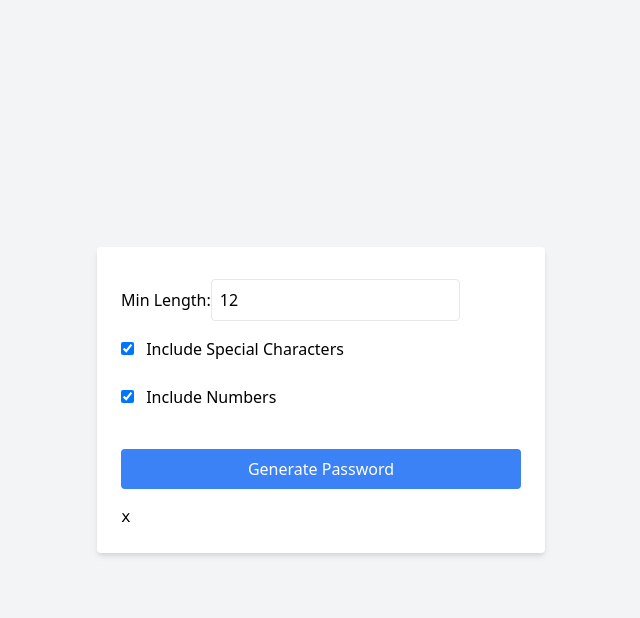
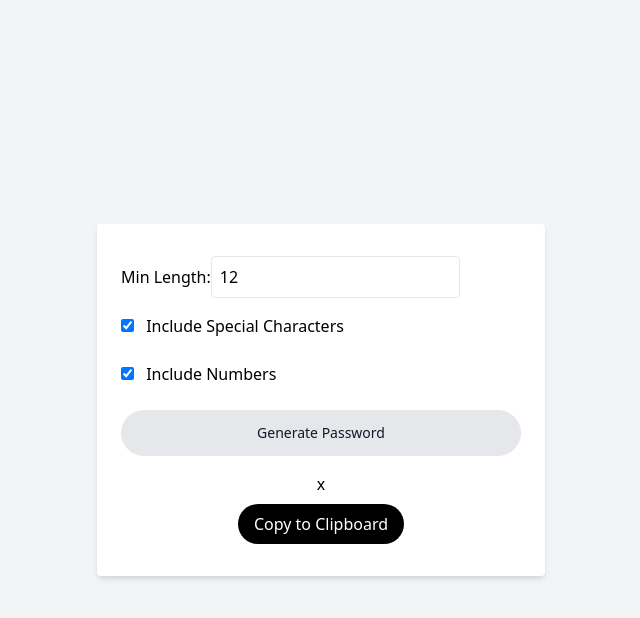
Before and after one commit to t-iuy987/password-generator-flask-app, a Flask app: template templates/index.html in a window 1280 px wide. Shown: the top 618 px of the page, without its empty margins (319-959 px from the left). Run offline with Flask 3, Linux system fonts and the light colour scheme; the template is opened without the code that fills it: most values are stand-ins (such as "Sample title", 1, 10 or a date in 2020).

Commit message:
add copy to clipboard func

```diff
--- a/templates/index.html
+++ b/templates/index.html
@@ -16,15 +16,25 @@
 
         <label for="numbers"><input type="checkbox" id="numbers" name="numbers" checked class="mr-2"> Include Numbers</label><br>
 
-        <input type="submit" value="Generate Password" class="bg-blue-500 text-white py-2 px-4 rounded cursor-pointer mt-4">
+        <input type="submit" value="Generate Password" class="py-3 px-5 me-2 mb-2 text-sm font-medium text-gray-900 focus:outline-none bg-gray-200 rounded-full border border-gray-200 hover:bg-gray-300 hover:text-black focus:z-10 focus:ring-4 focus:ring-gray-200 dark:focus:ring-gray-700 dark:bg-gray-800 dark:text-gray-400 dark:border-gray-600 dark:hover:text-white dark:hover:bg-gray-700">
     </form>
 
+<div class="flex flex-col items-center p-2">
+    {% block data %}
 
-    {% block data %}
-    <input class="mt-4 font-mono" value= "{{password}}">
-    <span class=""></span>
+    <p class="text-center">{{ password }}</p>
+    <button onclick="copyToClipboard('{{ password }}')" class="mt-2 px-4 py-2 bg-black text-white rounded-full hover:bg-gray-600 focus:outline-none focus:ring focus:border-blue-300">
+        Copy to Clipboard
+    </button>
+
     {% endblock %}
 
 </div>
+
+<script>
+    function copyToClipboard(text) {
+        navigator.clipboard.writeText(text);
+    }
+</script>
 </body>
 </html>
```
